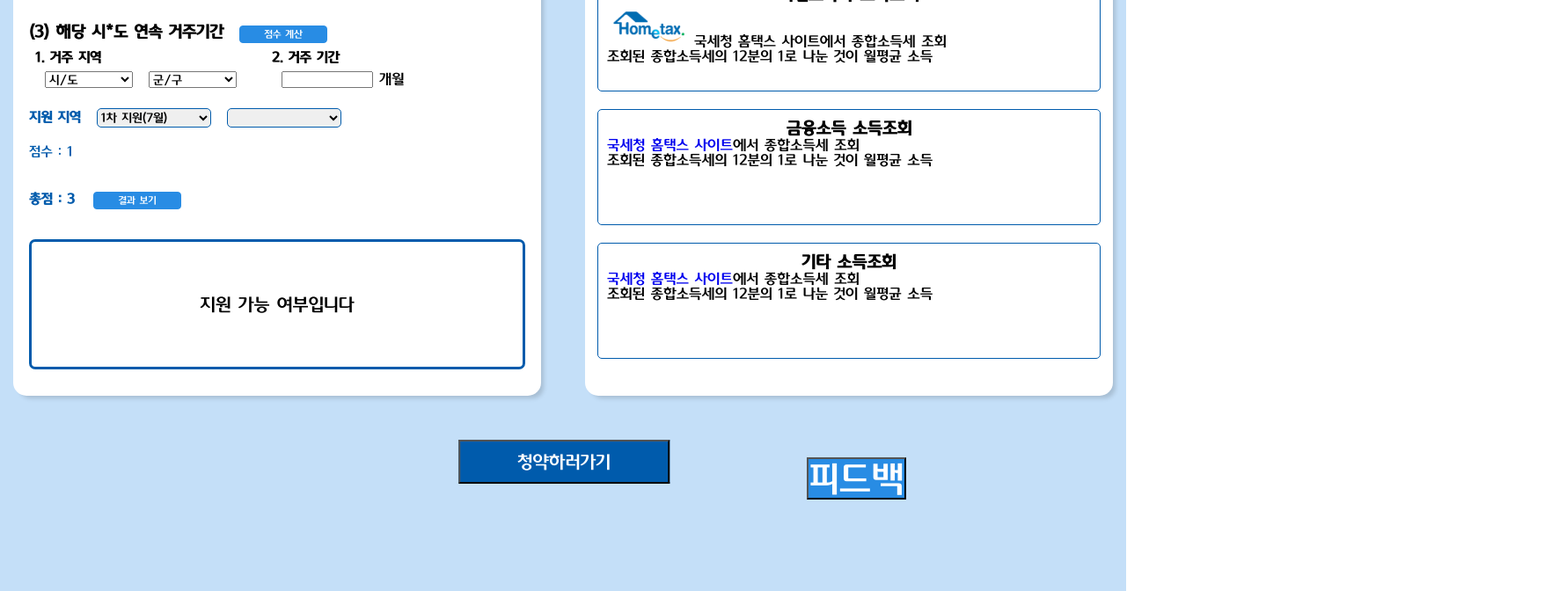
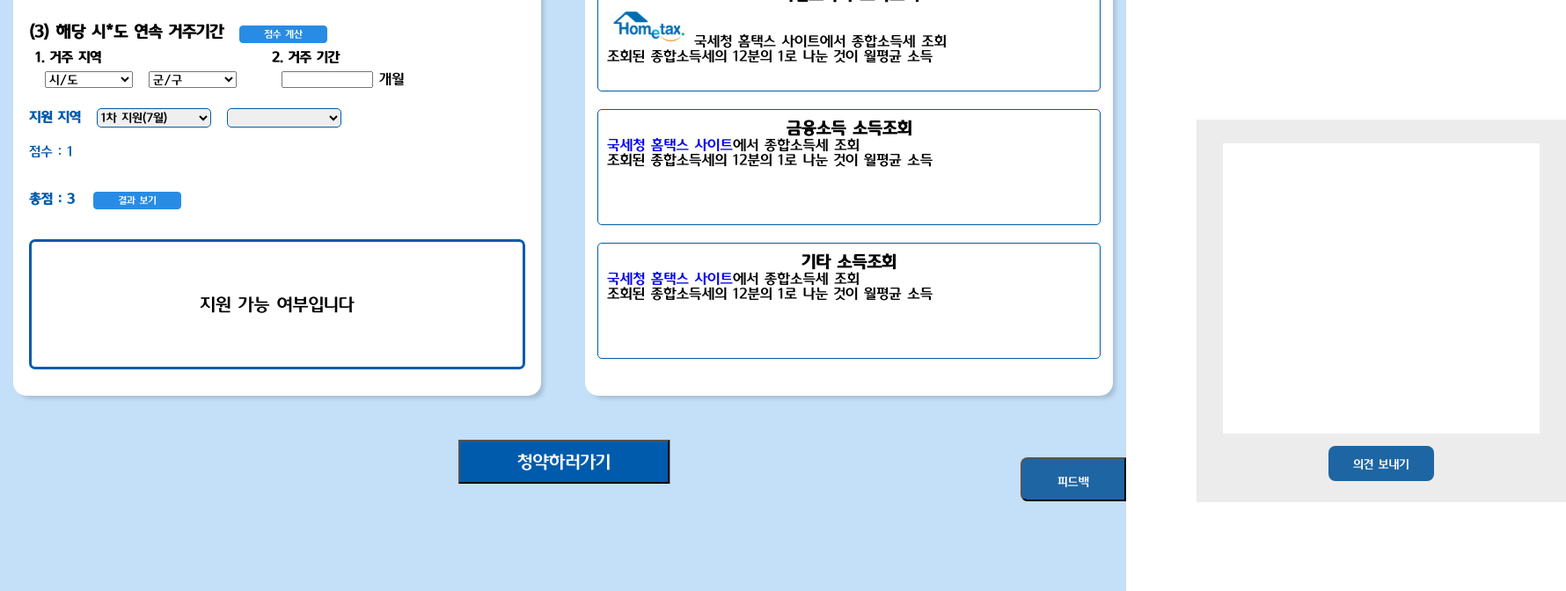
Before and after one commit to HeiniHeo/AllAboutSHT, a Next.js app in the folder Front/: page / in a window 1280 px wide. Shown: the part 540-1212 px from the top of the page at 88% size, 1780 px wide, since content can reach past the window. Built offline with nearby package versions, Linux system fonts and the light colour scheme.

Commit message:
css complete

```diff
--- a/Front/components/Feedback.jsx
+++ b/Front/components/Feedback.jsx
@@ -1,5 +1,5 @@
-import {useState} from 'react'
-import {postFeedback} from '../api/api'
+import { useState } from 'react'
+import { postFeedback } from '../api/api'
 
 const FeedBack = () => {
 
@@ -16,19 +16,24 @@ const FeedBack = () => {
 
     const handleSubmit = (e) => {
         e.preventDefault()
-        postFeedback({feedbackcontent:feedbackcontent})
+        postFeedback({ feedbackcontent: feedbackcontent })
 
     }
 
-    return(
+    return (
         <>
-            <button class = "FeedBack" onClick = {handleFeedback}>피드백</button>
-            {feedback
+            <button className={feedback ? "FeedBack_close" : "FeedBack_open"} onClick={handleFeedback}>피드백</button>
+            {/* {feedback
             ?
-            <div class = "Feedbackcontent"><input onChange = {handleFeedbackContent} class = "inputcontent" type = "text"></input>
-            <div class = "feedbackSubmitBtn"><input onClick = {handleSubmit} type = "submit" value = "의견 보내기"/></div></div>
+            <div className = "Feedbackcontent"><input onChange = {handleFeedbackContent} class = "inputcontent" type = "text"></input>
+            <div className = "feedbackSubmitBtn"><input onClick = {handleSubmit} type = "submit" value = "의견 보내기"/></div></div>
             : ''
-            }
+            } */}
+
+            <div className={feedback ? "feedbackClose" : "feedbackOpen"}>
+                <input onChange={handleFeedbackContent} className="inputcontent" type="text"></input>
+                <input onClick={handleSubmit} className="feedback_submit_btn" type="submit" value="의견 보내기" />
+            </div>
         </>
     )
 }
--- a/Front/css/index.css
+++ b/Front/css/index.css
@@ -68,35 +68,81 @@ a{
 
 }
 
-.FeedBack{
-    position: absolute;
-    right:250px;
+.FeedBack_open{
+    position:absolute;
+    width: 120px;
+    height: 50px;
+    background: #1e65a3;
+    text-align: center;
+    padding:18px 0;
+    box-sizing: border-box;
+    cursor:pointer;
+    color:#fff;
+    right:0;
     top: 1060px;
-    font-size: 40px;
-    background: rgb(40, 140, 228);
-    color:white;
+    transition:all 0.4s;
+    border-top-left-radius: 8px;
+    border-bottom-left-radius: 8px;
 }
 
-.Feedbackcontent{
-    width:80%;
-    height:80%;
-    background: white;
-    position: absolute;
-    top:130px;
-    left:10%;
+.FeedBack_close{
+    position:absolute;
+    width: 120px;
+    height: 50px;
+    background: #1e65a3;
+    text-align: center;
+    padding:18px 0;
+    box-sizing: border-box;
+    cursor:pointer;
+    color:#fff;
+    right:420px;
+    top: 1060px;
+    transition:all 0.5s;
+    border-top-left-radius: 8px;
+    border-bottom-left-radius: 8px;
+}
 
+.feedbackOpen{
+    position:absolute;
+    top: 676px;
+    right: -420px;
+    background-color: #ececec;
+    width: 380px;
+    height: 395px;
+    padding: 20px;
+    right:-500px;
+    transition: all 0.5s;
+}
+
+.feedbackClose{
+    position:absolute;
+    top: 676px;
+    right: -420px;
+    background-color: #ececec;
+    width: 380px;
+    height: 395px;
+    padding: 20px;
+    right:0px;
+    transition: all 0.5s;
 }
 
 .inputcontent{
-    width:60%;
-    height:60%;
-    margin-left: 300px;
-    margin-top: 100px;
+    width:360px;
+    height:330px;
+    margin-left:10px;
+    border:none;
 }
 
-.feedbackSubmitBtn{
-    margin-left:45%;
-
+.feedback_submit_btn{
+    background: #1e65a3;
+    color:#fff;
+    border:none;
+    border-radius:8px;
+    padding: 7px 0px;
+    box-sizing: border-box;
+    height: 40px;
+    width: 120px;
+    margin-left: 130px;
 }
 
 .feedbackSubmitBtn>input{
```
Also changed, not shown: 1 other file (tests, documents, lock files or other folders).
